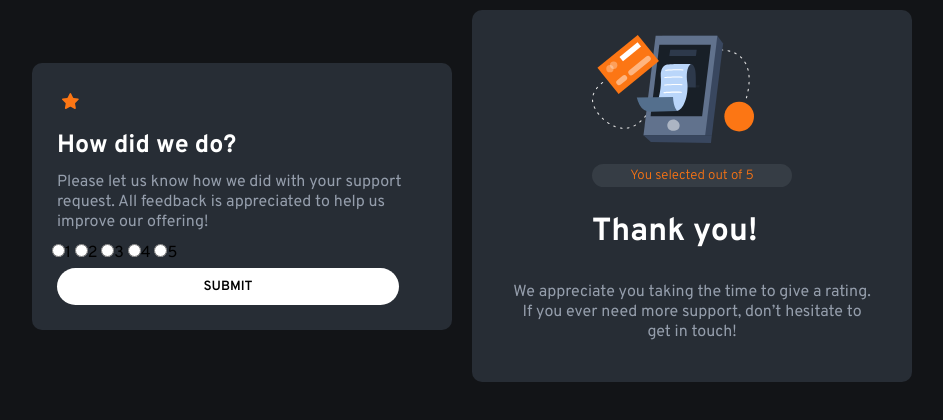
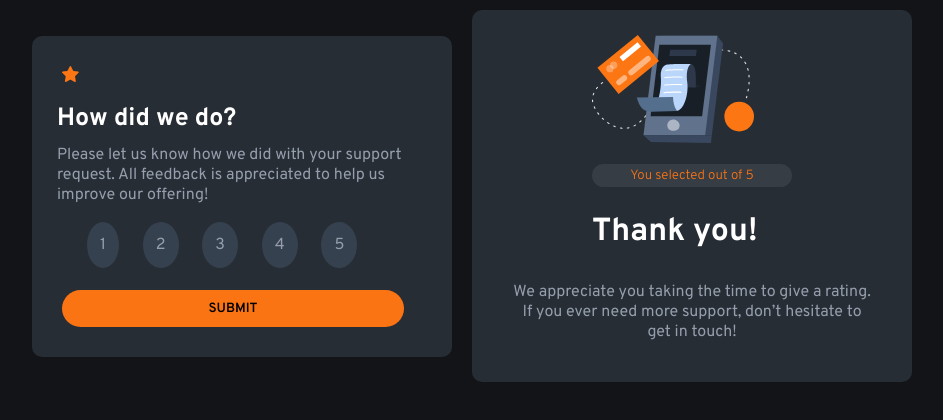
Before and after one commit to ofentse-freecode/checkbox, a plain HTML site: page interactive-rating-component-main/index.html in a window 1280 px wide. Shown: the whole page, without its empty margins (168-1111 px from the left). Drawn offline with Linux system fonts and the light colour scheme.

Commit message:
feat:check-box

```diff
--- a/interactive-rating-component-main/index.html
+++ b/interactive-rating-component-main/index.html
@@ -31,11 +31,11 @@
   Please let us know how we did with your support request. All feedback is appreciated
   to help us improve our offering!</p>
 
-  <form id="form">
+  <form id="form" class="form">
     <div class="container">
 <label class="label" for="first-rating"><input id="first-rating" type="radio" name="rating"><span>1</span></label>
 
-<label class="label" for="second-rating"><input id="second-rating" type="radio" name="rating"><span>2</span></label>
+<label class="label" for="second-rating"><input id="second-rating" type="radio" name="rating">2</label>
 
 <label class="label" for="third-rating"><input id="third-rating" type="radio" name="rating"><span>3</span></label>
 
--- a/interactive-rating-component-main/styles.css
+++ b/interactive-rating-component-main/styles.css
@@ -18,6 +18,7 @@ body{
     padding:20px;
     margin:10px;
     border-radius:10px;
+    position:relative;
 }
 
 .card img{
@@ -38,23 +39,38 @@ body{
     margin-bottom: 6px;
 }
 /*--radio buttons--*/
-
+.form input{
+    display:none;
+}
 .label{
-    width:8.0em;
-    height:3.0em;
+    background-color: hsl(212, 19%, 26%);
+    padding:13px;
+    border-radius:50%;
+    margin:10px;
+    height:0px;
+    color:hsl(217, 12%, 63%);
+}
+.label:hover{
+    background-color:white;
+}
+.label :checked{
+background-color: orange;
 }
 
-.lebel span{
-    text-align: center;
-    display:block;
+.container{
+    margin:20px;
+    padding:5px;
 }
+
+
+
 /*--submit---*/
 .btn{
     width:90%;
     padding:10px;
-    margin:5px;
+    margin:10px;
     border-radius: 20px;
-    background-color:white;
+    background-color:hsl(25, 97%, 53%);
     font-weight:600;
     text-transform: uppercase;
     border:none;
@@ -67,7 +83,11 @@ body{
     padding:20px;
     margin: 10px;
     border-radius:10px;
+   /* position:absolute;*/
 
+}
+.toggle{
+    display: none;
 }
 
 .card-thank-you img{
```
